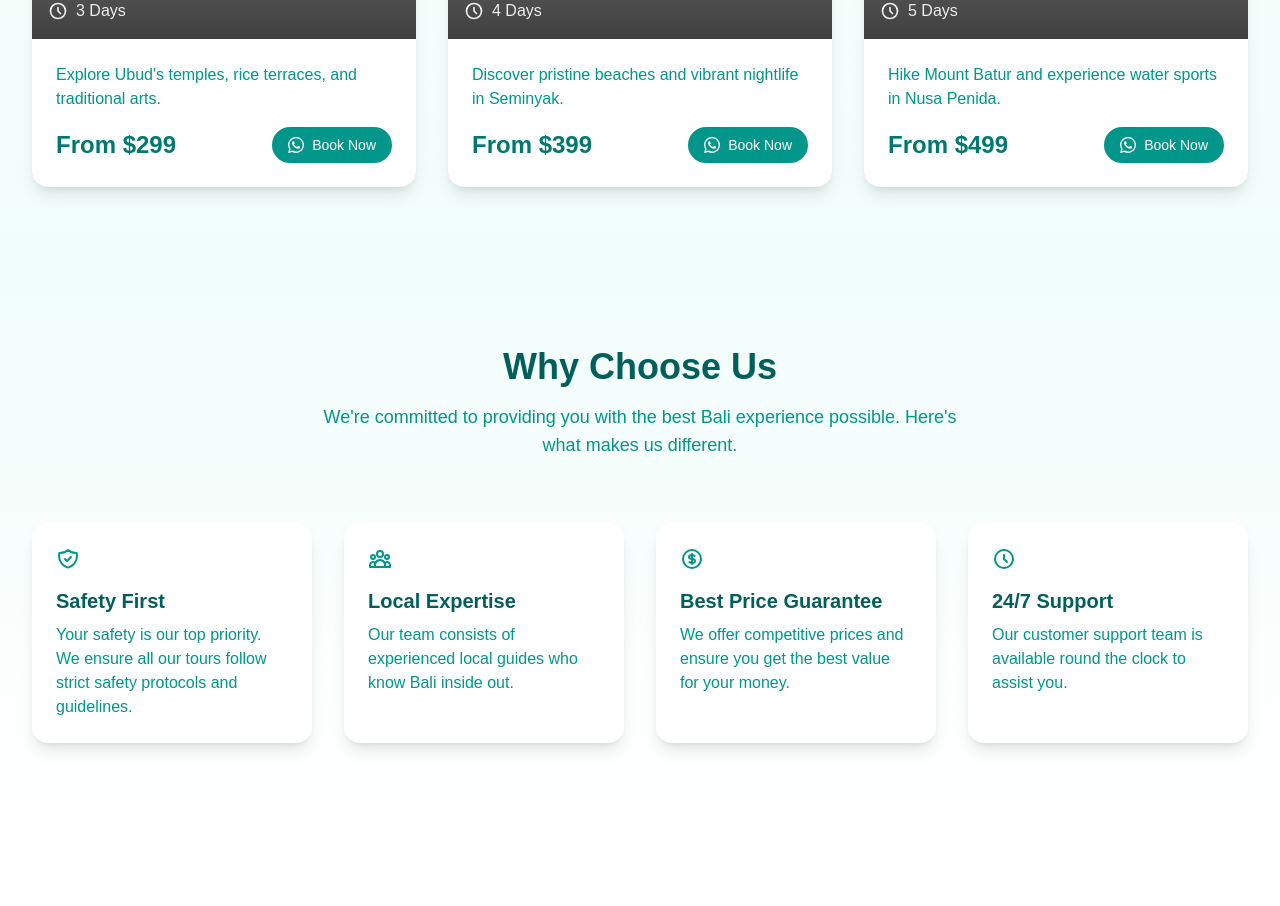
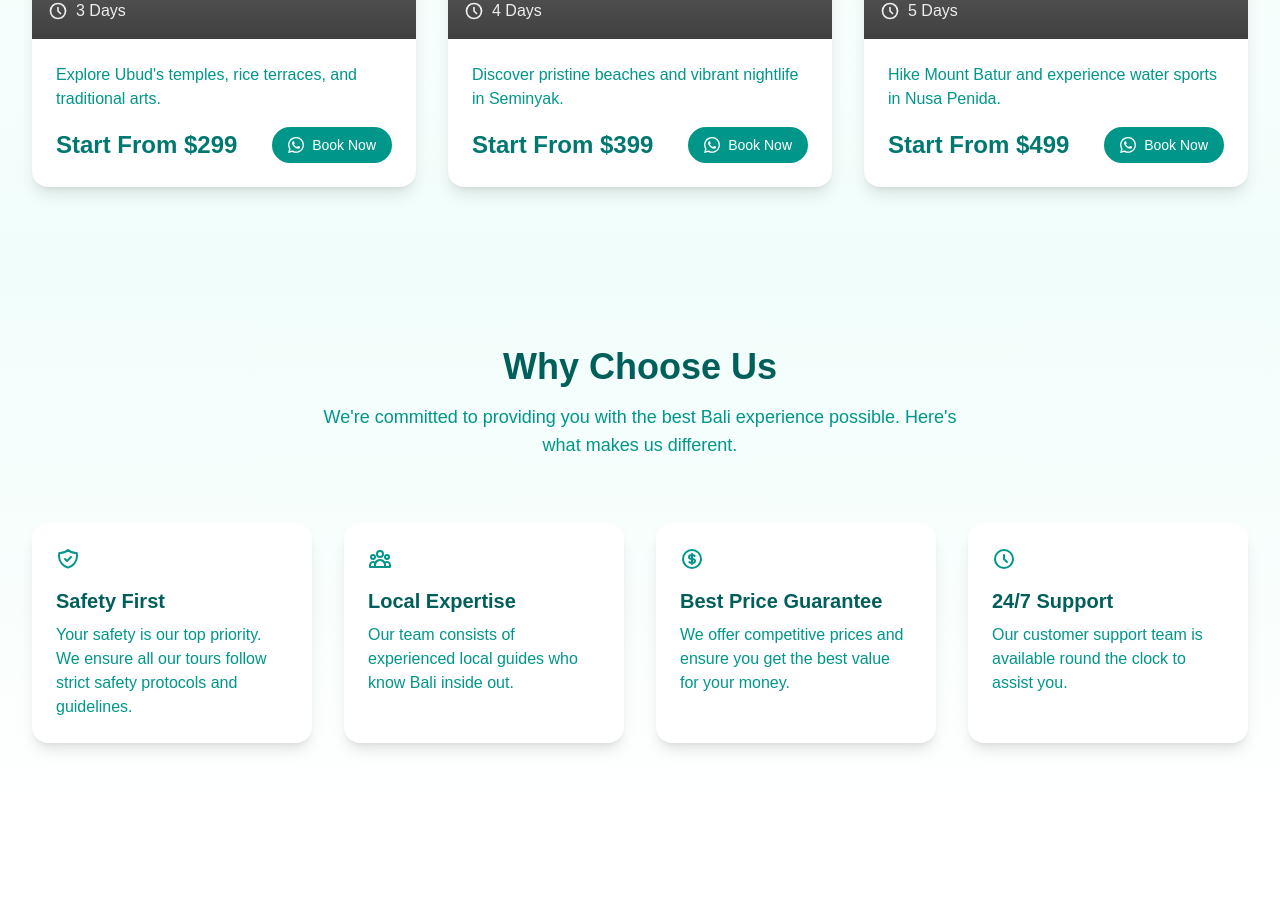
Before and after one commit to Diyow/Excellent-Transport-Service, a Next.js app: page / in a window 1280 px wide. Shown: the part 1273-2179 px from the top of the page. Built offline with nearby package versions, Linux system fonts and the light colour scheme; grey boxes are pictures that could not be loaded.

Commit message:
docs: update price descriptions for Bali tours
Changed the price descriptions from "From $X" to "Start From $X" to provide clearer pricing information for users.

```diff
--- a/src/app/page.js
+++ b/src/app/page.js
@@ -15,21 +15,21 @@ export default function Home() {
       image: "/bali.jpg",
       description: "Explore Ubud's temples, rice terraces, and traditional arts.",
       duration: "3 Days",
-      price: "From $299"
+      price: "Start From $299"
     },
     {
       name: "Bali Beach Paradise",
       image: "/bali.jpg",
       description: "Discover pristine beaches and vibrant nightlife in Seminyak.",
       duration: "4 Days",
-      price: "From $399"
+      price: "Start From $399"
     },
     {
       name: "Bali Adventure Tour",
       image: "/bali.jpg",
       description: "Hike Mount Batur and experience water sports in Nusa Penida.",
       duration: "5 Days",
-      price: "From $499"
+      price: "Start From $499"
     },
   ];
 
```
